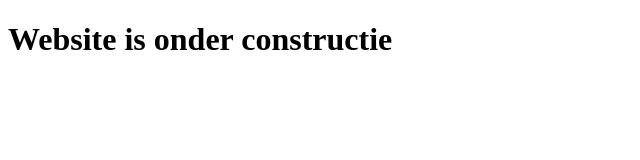
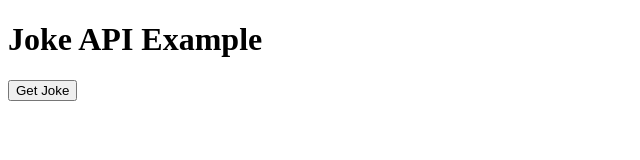
Before and after one commit to vanGenderingen/vanGenderingen.github.io, a plain HTML site: page index.html in a window 1280 px wide. Shown: the whole page, without its empty margins (0-640 px from the left). Drawn offline with Linux system fonts and the light colour scheme.

Commit message:
Update index.html

```diff
--- a/index.html
+++ b/index.html
@@ -2,9 +2,32 @@
 <html lang="en">
 <head>
     <meta charset="UTF-8">
-    <title>Casper v. Genderingen</title>
+    <meta name="viewport" content="width=device-width, initial-scale=1.0">
+    <title>Joke API Example</title>
 </head>
 <body>
-    <H1>Website is onder constructie</H1>
+    <h1>Joke API Example</h1>
+    <button onclick="getJoke()">Get Joke</button>
+    <p id="joke"></p>
+    <script>
+        function getJoke() {
+            // Make a GET request to the JokeAPI
+            fetch('https://v2.jokeapi.dev/joke/Any')
+                .then(response => response.json())
+                .then(data => {
+                    // Check if the response contains a setup and delivery for a two-part joke
+                    if (data.type === 'twopart') {
+                        document.getElementById('joke').textContent = data.setup + ' ' + data.delivery;
+                    } else {
+                        // For single-part jokes, just display the joke
+                        document.getElementById('joke').textContent = data.joke;
+                    }
+                })
+                .catch(error => {
+                    console.error('Error fetching joke:', error);
+                    document.getElementById('joke').textContent = 'Failed to fetch joke. Please try again later.';
+                });
+        }
+    </script>
 </body>
 </html>
```
